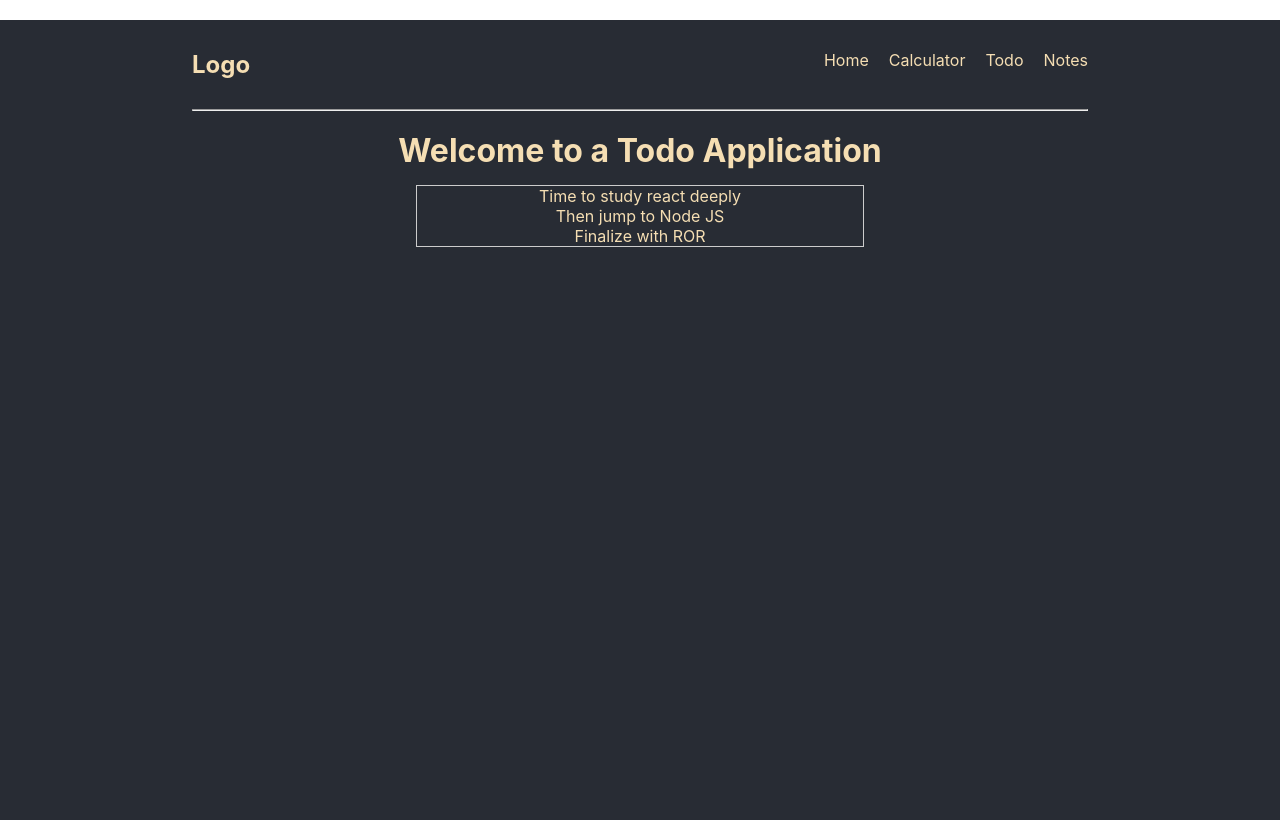
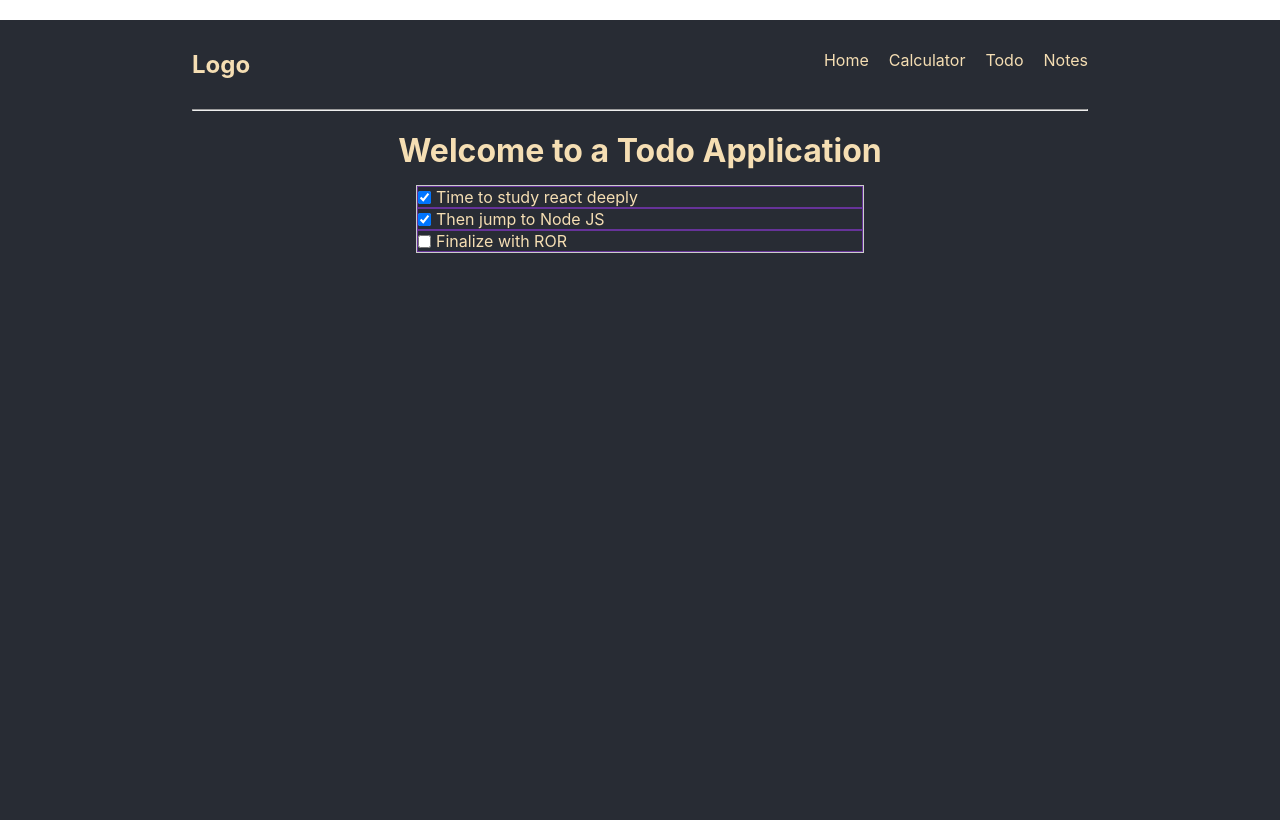
Before and after one commit to Aidan-bn/calculator, a React (Create React App) app: page /todo in a window 1280 px wide. Built offline with nearby package versions, Linux system fonts and the light colour scheme.

Commit message:
working with checkboxes

```diff
--- a/src/App.css
+++ b/src/App.css
@@ -169,6 +169,14 @@ aside {
   margin: 15px auto;
 }
 
+.todo-item {
+  display: flex;
+  align-items: center;
+  /* justify-content: space-between; */
+  gap: 5px;
+  border: 1px solid rebeccapurple;
+}
+
 /* the begining of form */
 input, label {
   display: block;
--- a/src/components/TodoContainer.js
+++ b/src/components/TodoContainer.js
@@ -1,7 +1,8 @@
+import { useState } from "react";
 import TodoIput from "./TodoInput";
 
 const TodoContainer = () => {
-    const todo = [
+    const [todo, setTodo] = useState([
         {
             id: 1,
             title: 'Time to study react deeply',
@@ -17,12 +18,12 @@ const TodoContainer = () => {
             title: 'Finalize with ROR',
             completed: false,
         },
-    ];
+    ]);
 
     return(
         <>
             <h1>Welcome to a Todo Application</h1>
-            <TodoIput tasks={todo} />
+            <TodoIput todoProps={todo} setTodosProp={setTodo}/>
         </>
     )
 }
--- a/src/components/TodoInput.js
+++ b/src/components/TodoInput.js
@@ -1,12 +1,35 @@
-const TodoIput = (props) => {
-    const { tasks } = props;
+const TodoIput = ({ todoProps, setTodosProp}) => {
+    // const { tasks } = props;
+    const handleChange = (id) => {
+        setTodosProp((prevInput) =>
+        prevInput.map((item) => {
+            if(item.id === id) {
+                return {
+                    ...item,
+                    completed: !item.completed
+                };
+            }
+            return item;
+          })
+          )
+          console.log(todoProps);
+    }
+
     return (
         <>
             <menu className="todo-menu">
                 {
-                    tasks.map((task) => (
-                        <li key={task.id}>
-                            {task.title}
+                    todoProps.map((item) => (
+                        <li
+                          key={item.id}
+                          className="todo-item"
+                        >
+                          <input
+                            type="checkbox"
+                            checked={item.completed}
+                            onChange={() => handleChange(item.id)}
+                           />
+                          {item.title}
                         </li>
                     ))
                 }
```
